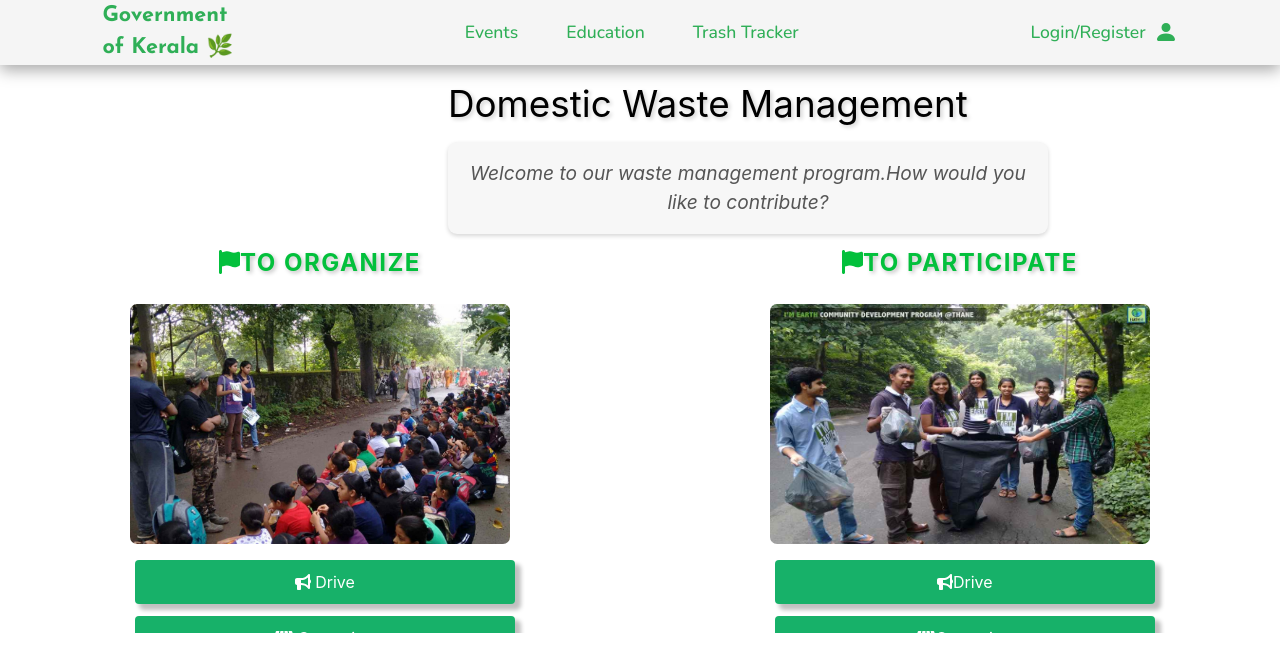
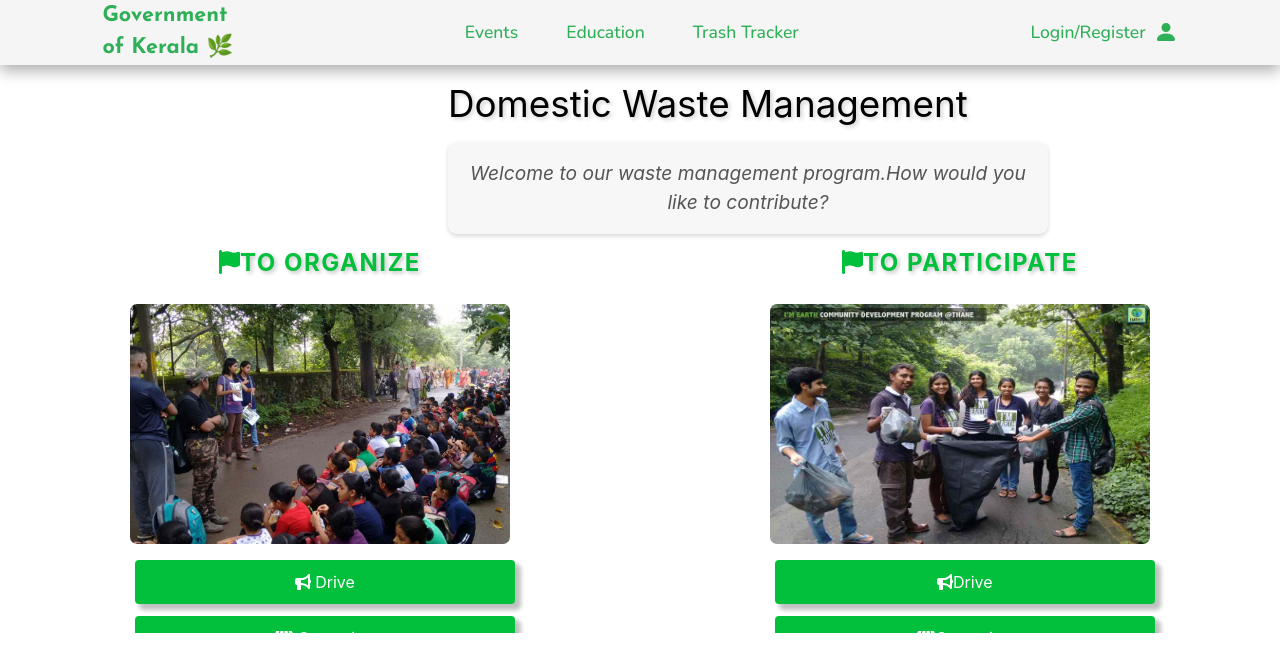
Before and after one commit to xyz-harshal/domestic-waste-management, a React (Create React App) app: page /events in a window 1280 px wide. Shown: the top 672 px of the page. Built offline with nearby package versions, Linux system fonts and the light colour scheme.

Commit message:
Organize event frontend final

```diff
--- a/src/components/Events/Events.css
+++ b/src/components/Events/Events.css
@@ -95,7 +95,7 @@
 
 .option button {
     margin: 0.4rem 0.3rem;
-    background-color: #17B169;
+    background-color: #03C03C;
     color: #fff;
     width:100%;
     padding: 10px 22px;
```
